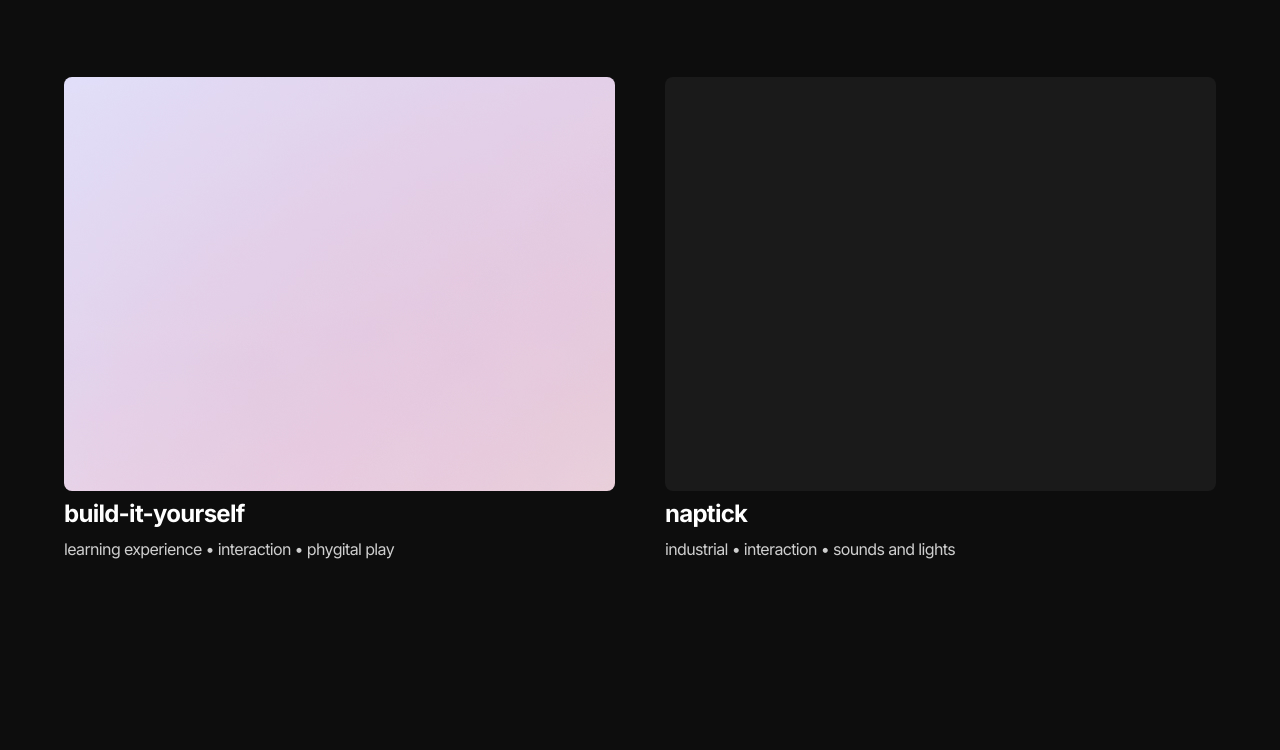
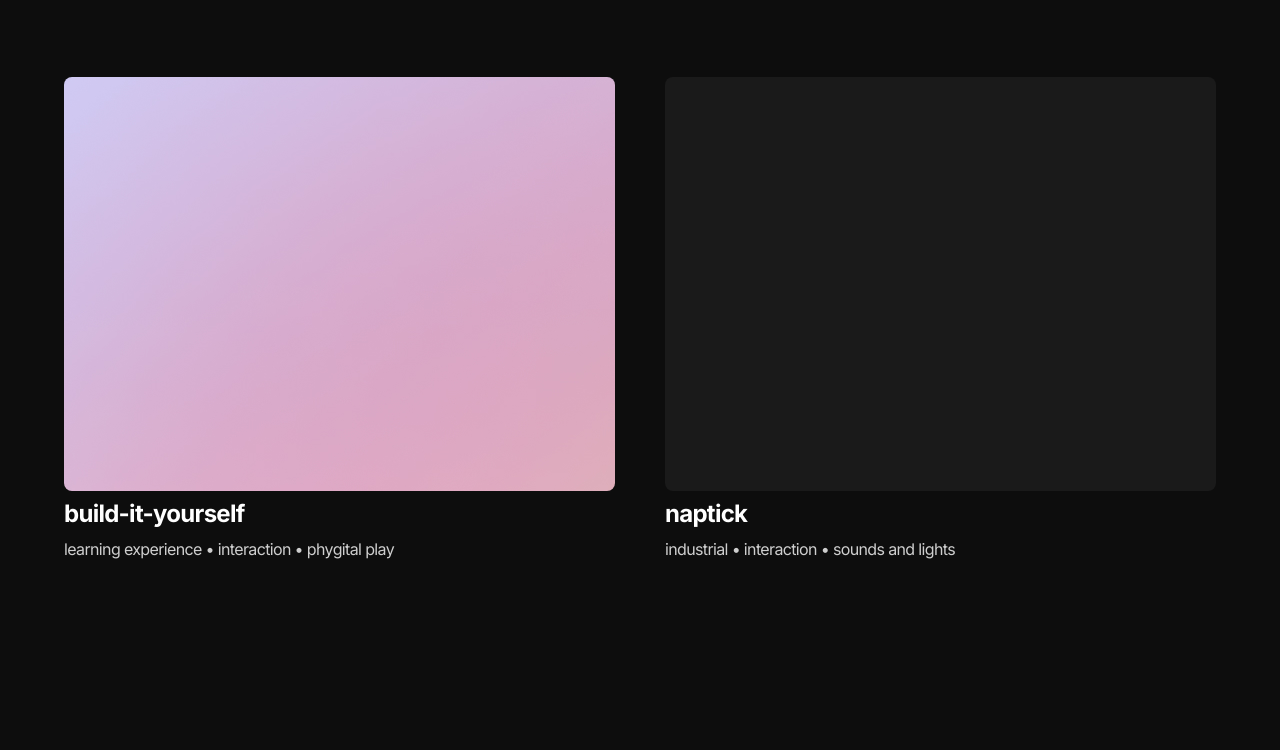
Before and after one commit to PrineethR/prineethr.github.io, a plain HTML site: page index.html in a window 1280 px wide. Shown: the part 1450-2200 px from the top of the page. Drawn offline with Linux system fonts and the light colour scheme.

Commit message:
Thumbnails

```diff
--- a/index.html
+++ b/index.html
@@ -51,7 +51,7 @@
             <div class="work-grid">
                 <article class="work-item" data-category="ux">
                     <div class="work-image">
-                        <img src="images/axisthumb.jpg" alt="Axis Bank">
+                        <img src="images/axisthumbnail1.jpg" alt="Axis Bank">
                         <img src="images/axisthumb.jpg" alt="Axis" class="hover-image">
                         <div class="work-placeholder"></div>
                         <div class="work-overlay">
@@ -86,7 +86,7 @@
             -->
                 <article class="work-item" data-category="ux">
                     <div class="work-image">
-                        <img src="images/biythumbnail.jpg" alt="Axis Bank UX Design project preview">
+                        <img src="images/biythumbnail2.jpg" alt="Axis Bank UX Design project preview">
                         <img src="images/biythumbnail.jpg" alt="Axis Bank UX Design project details" class="hover-image">
                         <div class="work-placeholder"></div>
                         <div class="work-overlay">
```
Also changed, not shown: images/BIYthumbnail2.jpg (added), images/axisthumbnail1.jpg (added).
